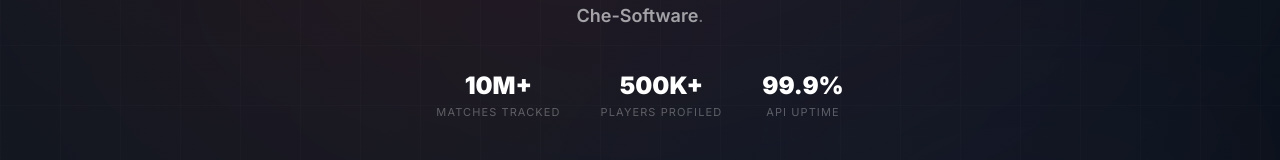
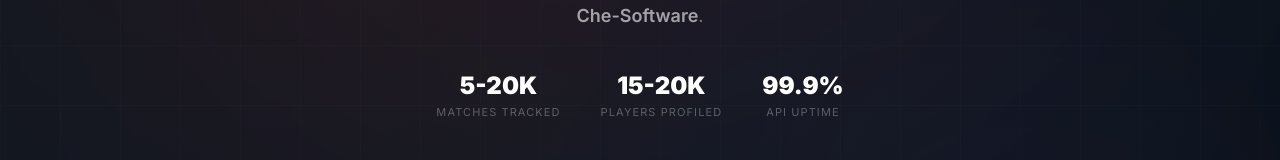
Before and after one commit to che-software/valorantstatik, a Next.js app in the folder apps/web/: page / in a window 1280 px wide. Shown: the part 432-592 px from the top of the page. Built offline with nearby package versions, Linux system fonts and the light colour scheme; no server answers.

Commit message:
fix: realistic stat counters — 5-20K matches, 15-20K players

```diff
--- a/apps/web/app/page.tsx
+++ b/apps/web/app/page.tsx
@@ -37,8 +37,8 @@ const FEATURES = [
 
 // ── Small stat counters above the headline ───────────────────────────────────
 const STATS = [
-  { value: "10M+",  label: "Matches Tracked" },
-  { value: "500K+", label: "Players Profiled" },
+  { value: "5-20K", label: "Matches Tracked" },
+  { value: "15-20K", label: "Players Profiled" },
   { value: "99.9%", label: "API Uptime"       },
 ];
 
```
